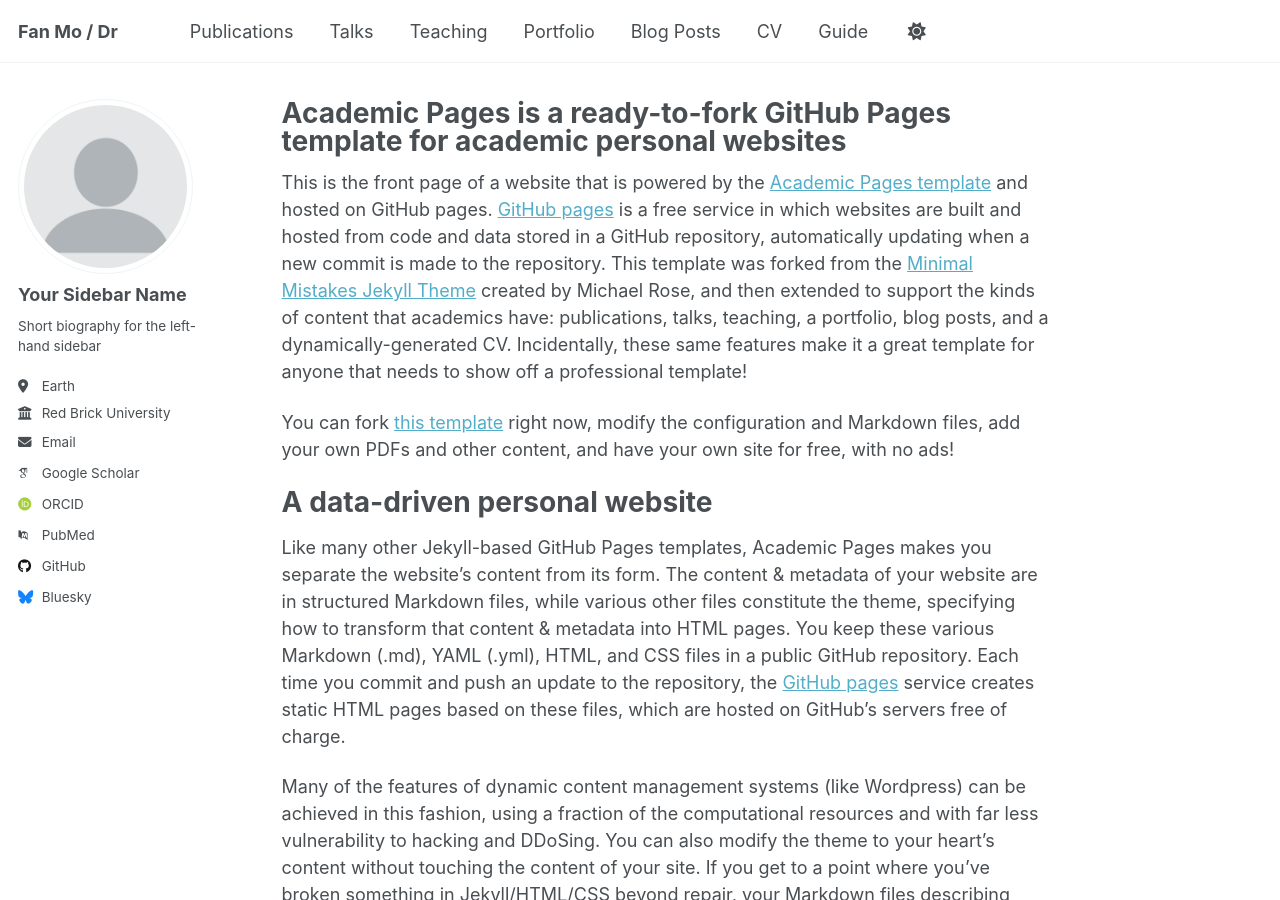
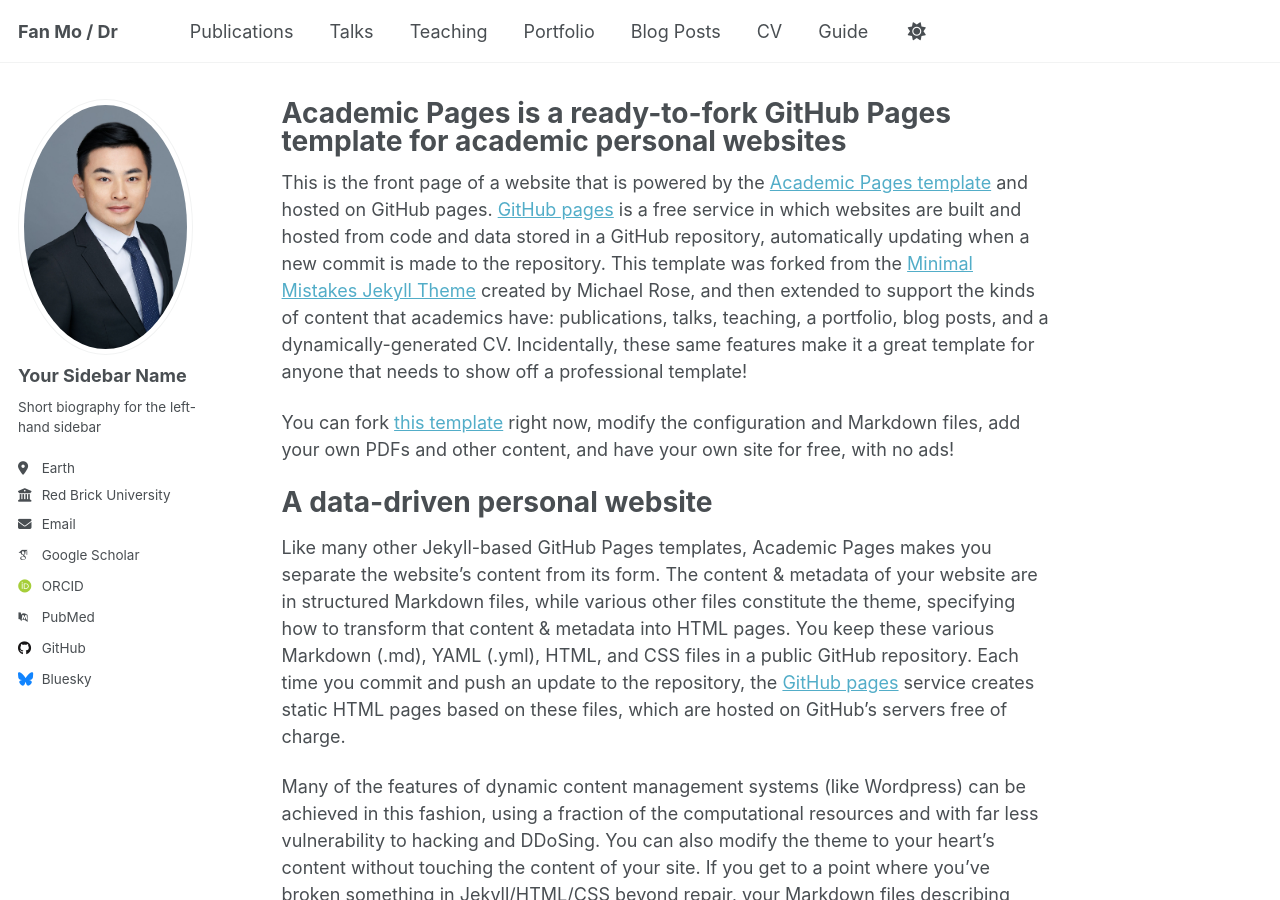
Before and after one commit to fanmo-intro/fanmo-intro.github.io, a Jekyll site: the page built from _pages/about.md, in a window 1280 px wide and 900 px high. Built offline with Jekyll 4.4.1, drawn with Linux system fonts in a browser that asks for light colours; some web fonts are replaced; a script that is not in the unit is left out.

Commit message:
Update _config.yml

```diff
--- a/_config.yml
+++ b/_config.yml
@@ -23,7 +23,7 @@
 #               Additional customization can be done by editing /_includes/author-profile.html
 author:
   # Biographic information
-  avatar           : "profile.png"
+  avatar           : "Picture_Fan.jpg"
   name             : "Your Sidebar Name"
   pronouns         : # example: "she/her"
   bio              : "Short biography for the left-hand sidebar"
```
